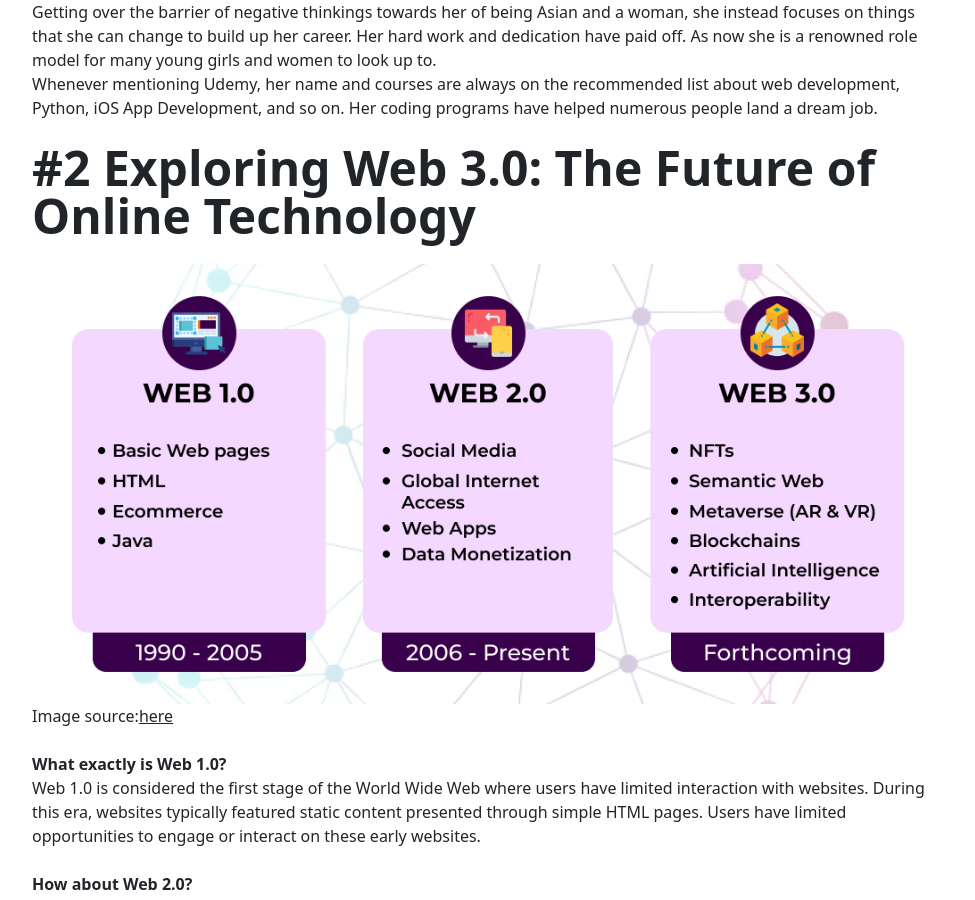
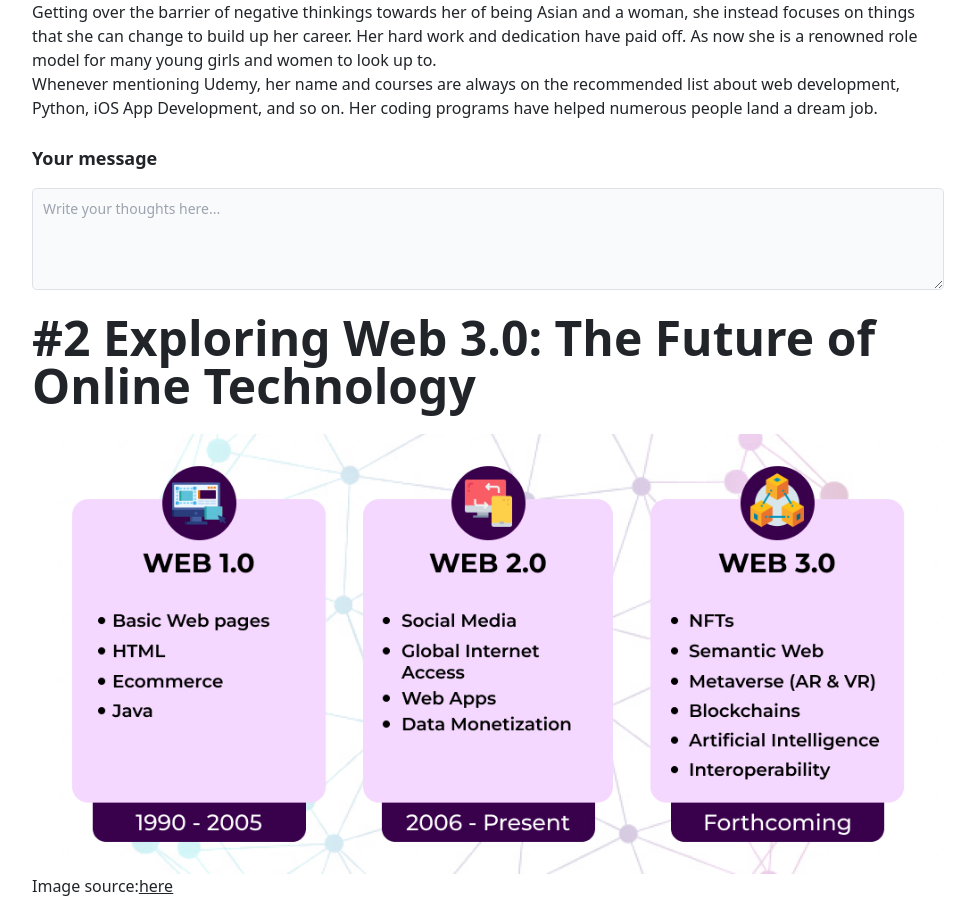
Before and after one commit to vanguyen333/mysiteO, a React (Vite) app: page /blog in a window 1280 px wide. Shown: the part 783-1683 px from the top of the page, without its empty margins (152-1127 px from the left). Built offline with nearby package versions, Linux system fonts and the light colour scheme.

Commit message:
add non-working comment section Blog

```diff
--- a/src/pages/Blog.jsx
+++ b/src/pages/Blog.jsx
@@ -30,6 +30,15 @@
             and so on. Her coding programs have helped numerous people land a
             dream job.
           </p>
+
+          <h1 className="font-bold text-lg pt-6 pb-3"> Your message</h1>
+
+          <textarea
+            id="message"
+            rows="4"
+            className="block p-2.5 w-full text-sm text-gray-900 bg-gray-50 rounded-lg border border-gray-300 focus:ring-blue-500 focus:border-blue-500 dark:bg-gray-700 dark:border-gray-600 dark:placeholder-gray-400 dark:text-white dark:focus:ring-blue-500 dark:focus:border-blue-500"
+            placeholder="Write your thoughts here..."
+          ></textarea>
         </div>
         <h1 className="text-5xl font-bold pt-4">
           #2 Exploring Web 3.0: The Future of Online Technology
```
